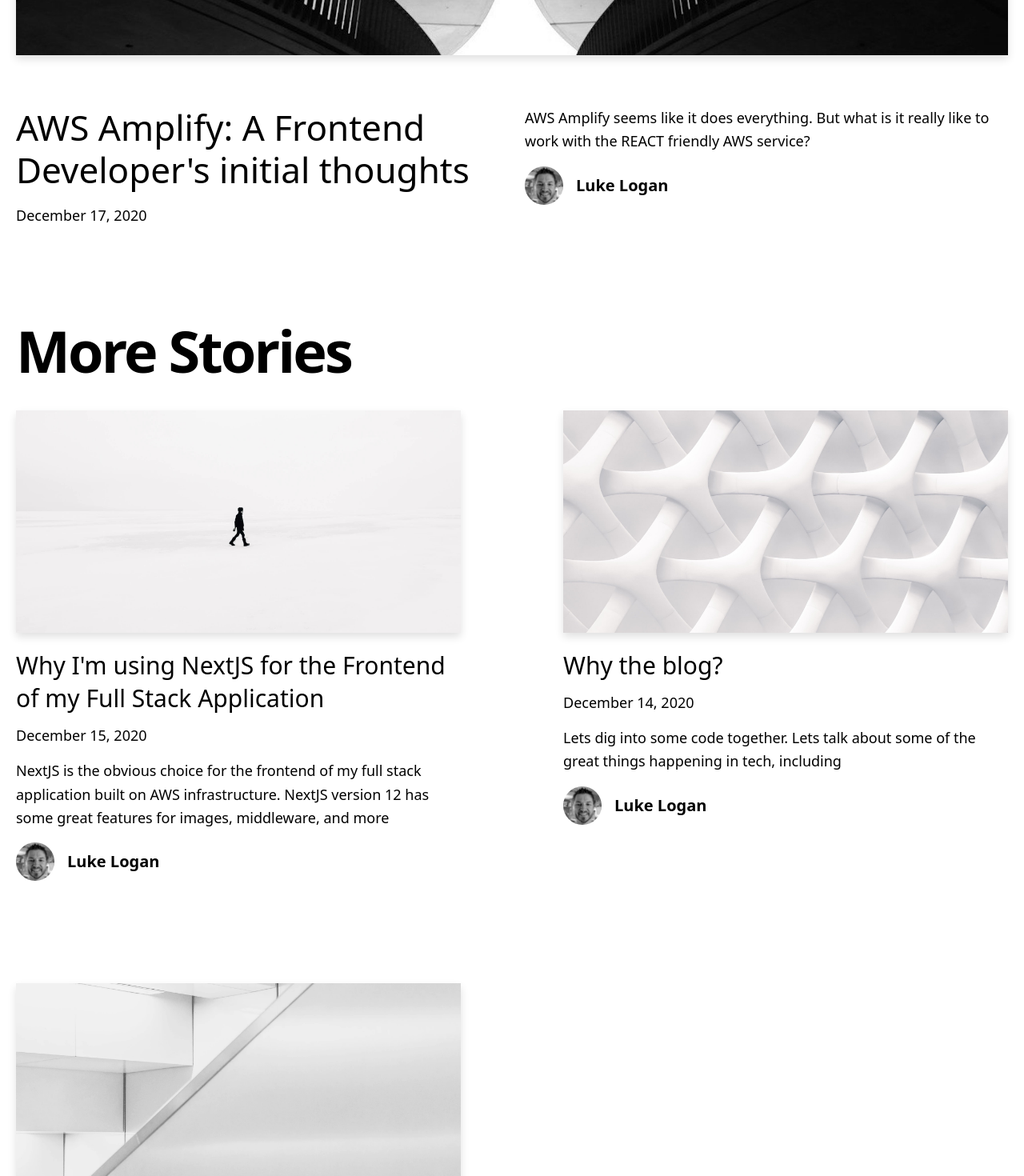
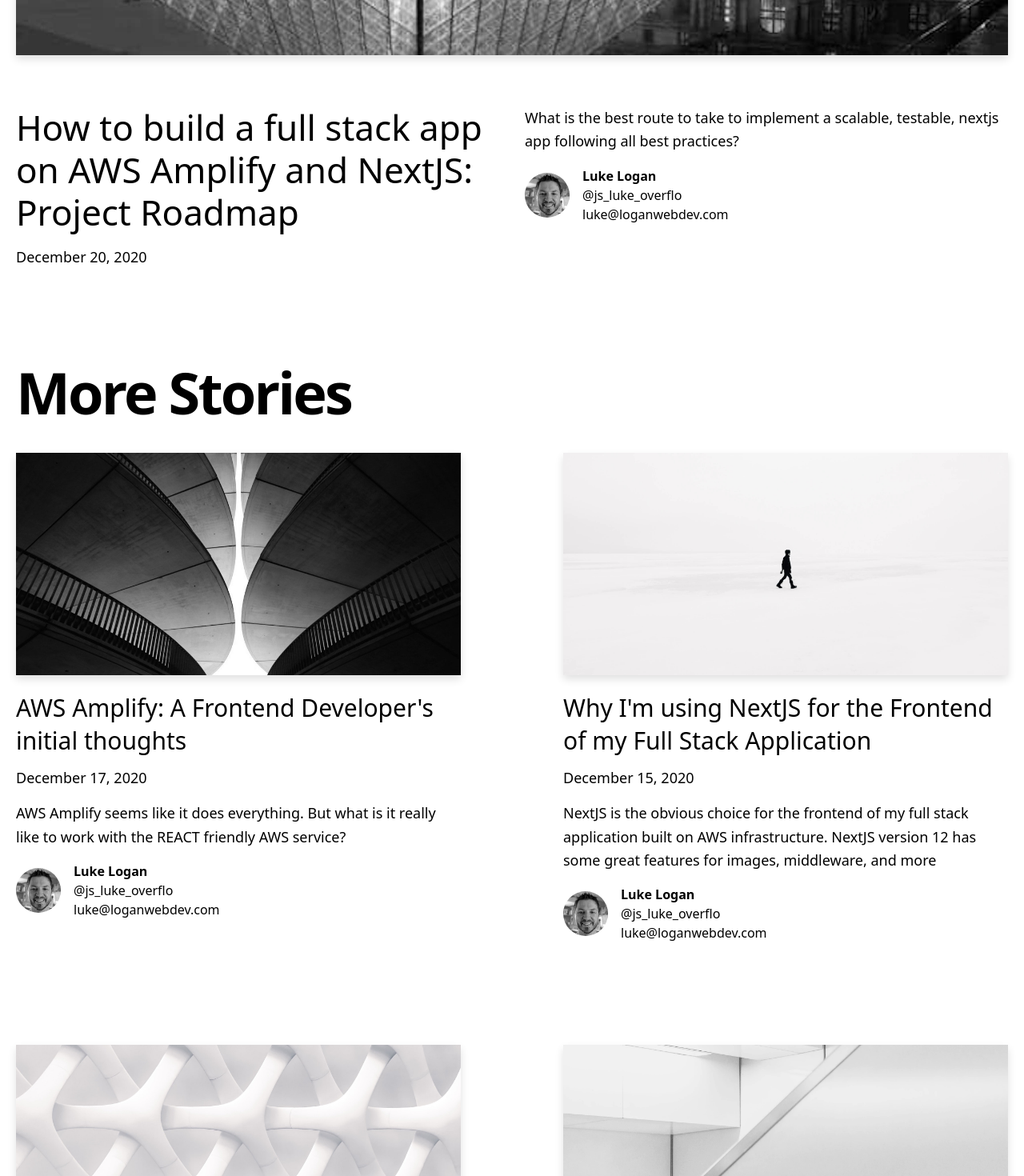
Before and after one commit to llogan382/loganwebdev, a Next.js app: page / in a window 1280 px wide. Shown: the part 800-2270 px from the top of the page at 80% size. Built offline with nearby package versions, Linux system fonts and the light colour scheme.

Commit message:
chore: adds post

```diff
--- /dev/null
+++ b/_posts/setting-up-project.md
@@ -0,0 +1,60 @@
+---
+title: "How to build a full stack app on AWS Amplify and NextJS: Project Roadmap"
+excerpt: "What is the best route to take to implement a scalable, testable, nextjs app following all best practices?"
+coverImage: '/assets/blog/setting-up-project/paris_pyramid.jpg'
+date: '2020-12-20T05:35:07.322Z'
+author:
+  name: Luke Logan
+  picture: '/assets/blog/authors/luke.jpg'
+ogImage:
+  url: '/assets/blog/setting-up-project/paris_pyramid.jpg'
+---
+
+## Goals for building a full-stack NextJS on AWS Amplify.
+
+A well-architected app starts before the first line of code is committed. What I mean by that is that there needs to be a whole lot of planning involved before sitting down and churning out code. I don't know about you, but when I am starting a new project, my tendency is to jump right into the code and see something on the screen.
+
+This time around, I want to do things a little different. This app is going to be a little slower, a little more intentional, and a LOT better than apps I have built in the past.
+
+This is going to be a NextJS app that follow best coding practices, and is built using AWS Amplify as the backend.
+
+## Best Practices: Tech Stack
+
+What do I mean by best practices? What I mean is that the code is going to be readable. No matter who looks at your code, or where a component is being used in the app, any outsider should be able to look at that piece of code and know exactly what it is doing. There are some great pieces of technology that can help an app get there, and here are a few that will be implemented into our restaurant app:
+
+1. [React Testing Library.](https://testing-library.com/docs/react-testing-library/intro/) Kent Dodds is amazing. I haven't dont any of his courses, but I know a lot of people have. His React Testing Library adds testing to an application, so you can know that any changes you push will have tests that cover all functionality on the site, and if anything breaks, you will be notified before it gets deployed into production. One thing I really appreciate about his library is that it is a11y compliant- meaning in order to write successful tests, you must target the parts of the site *via their accessible properties* in order to write tests, so this is an extra step to ensure that a site is ADA compliant.
+2. [Cypress Testing Library.](https://github.com/testing-library/cypress-testing-library) You might be thinking, "Wait, Luke, didnt you just list a testing library? Why would you have another testing lbrary?" There are tons of reasons, but the more testing, the better. Cypress integrates nicely with React Testing Library, and goes a step further: It can do browser testing on a variety of browsers/devices. This is important to catch if, for example, our menu works great on Chrome on windows, but if a user is trying to look at the menu on mobile-safari, they cannot click the "x" button to close the menu- I want to know about it. Cypress is the best tool for the job, and I am looking forward to jumping back into using it again.
+3. [Storybook](https://storybook.js.org/) This is an awesome way to visualize the apps that you are writing. As you write, and your component library grows in number and complexity, you are going to want to have a way to document what each component does, and the props that are used in each component. Also, if you write your components in isolation (Which storybook can help you do), you can can have cleaner code that does not depend on props from other components.
+4. State mangement. I am not sure what to use for state management, but I am open to suggestions?
+
+## Other Tech that will be used
+
+1. [Formik](https://formium.io/). I recently read that the founder of Formik, the form-builder library, joined the NextJS/Vercel Team, and I anticipate some cool things coming as a result of his joining. Ok, lets get back to this app: We are building a pizza-restaurant app, and much of the user-experience on this kind of app is through forms. Ordering the pizza, creating an account, using coupons, credit card info, reservations- everything is going to need to go througha form, and a simple, consistent form template will need to be used. I have used formik a lot on other work-related projects, but for the most part, the heavy-lifting and implementations had previously been set up by others on my team, so I look forward to wiring up some formik forms as we get going.
+2. Typescript. I used to be a JS-only kinda guy, but I have become a believer in the power of TS being a MUST HAVE for *enterprise level* applications, and here is why: When you write your own JS code, it doesnt really matter how you write it, or whether you are consistent or not, becuase *you are the only one reading it*. At scale, TS is a tool to essentially force your team to play by the same set of rules. For example, if a funciton is used in a component, it must be used with the same types of props each time, or TS will let you know, and *politely* ask you to make some changes.
+3. Authentication. Currently, I am debating between using the industry-standard [Oauth](https://oauth.net/), and the built-in AWS authentication service. Either way, this will be important to show each user the right information about their orders, and keep that information private.
+4. Security. Again, I am a front-end developer, and havent had experience working much with security of apps: typically they are set up before I work on a project, and/or they are the responsibility of another team. However, I look forward to digging into the deeper layers of security to be implemented, though at this point I am not sure what tools this will consist of.
+5. Stripe. For payments, this is the industry standard. I personally havent implemented this on any projects before (besides tutorials), but I look forward to getting something up and running here soon.
+
+<!-- 1. Show the end result: how to add data, and show it on frontend.
+1. Set up in Amplify (make sure it is the right acct). Icloud
+2. Set up AWS CLI. Here is the link. https://docs.aws.amazon.com/cli/latest/userguide/getting-started-install.html
+3. run `which aws` to confirm.
+4. In AWS, click "launch studio"
+5. Data > add model, then deploy.
+6.  Create git repo
+7. `npx create-next-app`
+8. call the app `next_great_pizza_restaurant`
+9. run `npm install aws-amplify`
+10. run `npm install react-markdown`
+11. cd, then `git remote add origin ...`
+12. Back in AWS amplify console, run `amplify pull`. Wait until browser asks you to login.
+13. Terminal: Walk through the config.
+14. Back to Amplify Console, for hosting, add the repo.
+15. Amplify Console: update Env Variables. `VERSION_NODE_16` value `16.13.1`
+16. Back to Amplify studio, the data model should be complete.
+17. Amplify studio, add some mock content.
+18. add `pages/posts/[id].js`
+19. update `index.js`
+20. update `_app.js`
+21. Show what it looks like locally.
+22. git add all to the cloud, and wait. -->
--- a/components/avatar.tsx
+++ b/components/avatar.tsx
@@ -6,8 +6,15 @@
 const Avatar = ({ name, picture }: Props) => {
   return (
     <div className="flex items-center">
-      <img src={picture} className="w-12 h-12 rounded-full mr-4" alt={name} />
-      <div className="text-xl font-bold">{name}</div>
+      <img src={picture} className="w-14 h-14 rounded-full mr-4" alt={name} />
+    <div className="flex-column items-center">
+
+      <div className="font-bold">{name}</div>
+      <div><a href="https://twitter.com/js_luke_overflo">@js_luke_overflo</a></div>
+      <div><a href="mailto:luke@loganwebdev.com">luke@loganwebdev.com</a></div>
+
+    </div>
+
     </div>
   )
 }
```
Also changed, not shown: public/assets/blog/setting-up-project/paris_pyramid.jpg (added), public/assets/not_used_yet/paris_pyramid.jpg (deleted).
